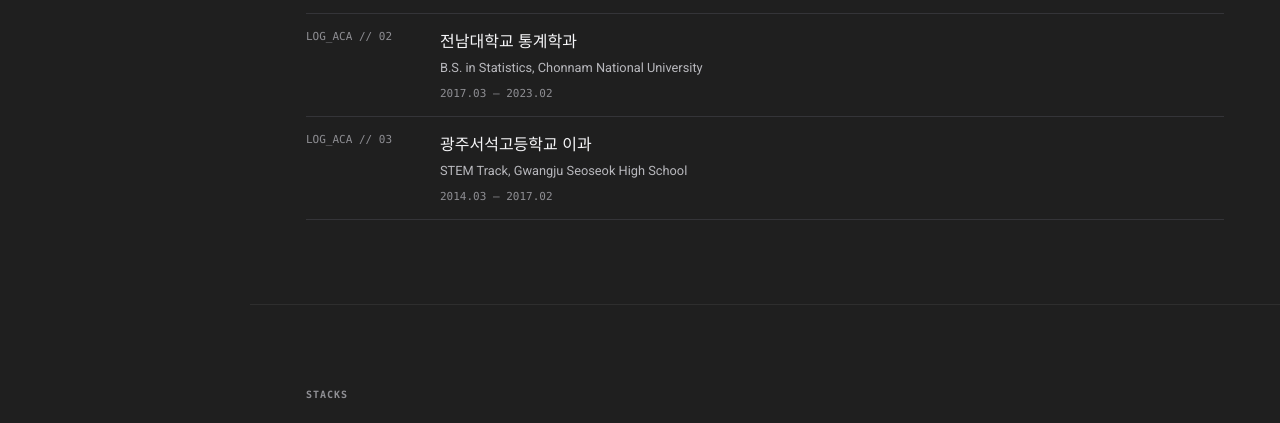
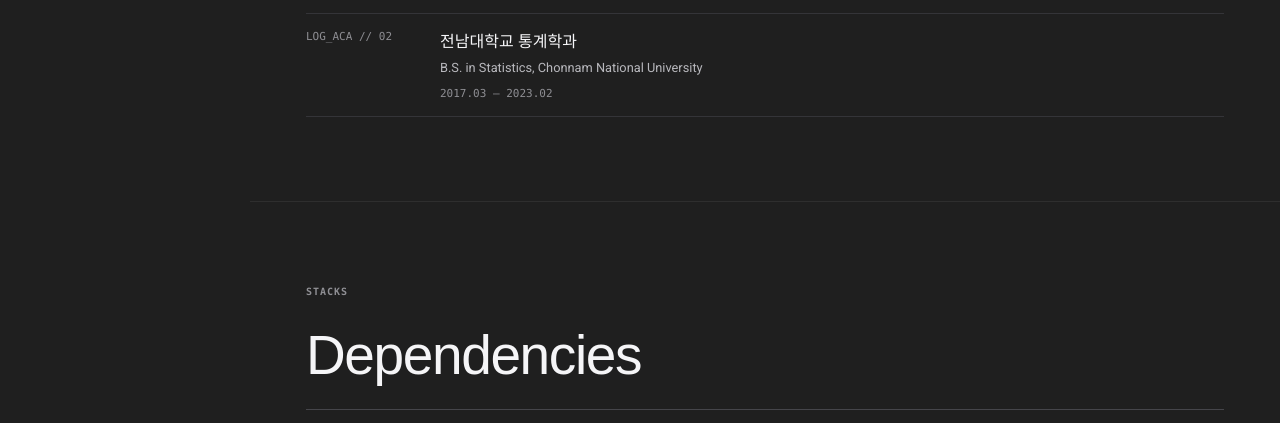
Before and after one commit to Woongs-Kor/Woongs-Kor.github.io, a plain HTML site: page index.html in a window 1280 px wide. Shown: the part 1709-2132 px from the top of the page. Drawn offline with Linux system fonts and the light colour scheme; a web font is replaced by a local one.

Commit message:
학력 수정

```diff
--- a/index.html
+++ b/index.html
@@ -257,15 +257,6 @@
               <p class="log-entry__period">2017.03 – 2023.02</p>
             </div>
           </article>
-
-          <article class="log-entry">
-            <div class="log-entry__id">LOG_ACA // 03</div>
-            <div class="log-entry__body">
-              <h3 class="log-entry__kr">광주서석고등학교 이과</h3>
-              <p class="log-entry__en">STEM Track, Gwangju Seoseok High School</p>
-              <p class="log-entry__period">2014.03 – 2017.02</p>
-            </div>
-          </article>
         </div>
       </div>
     </section>
```
